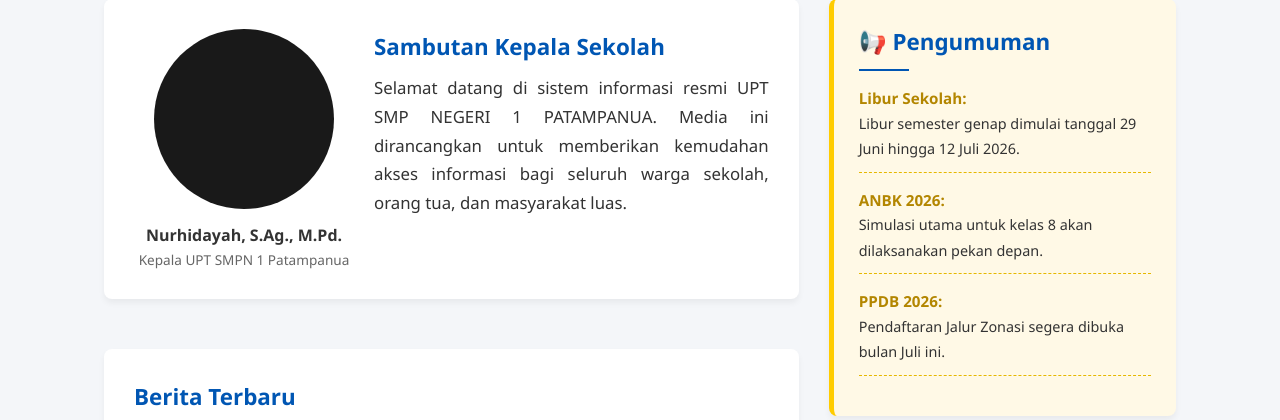
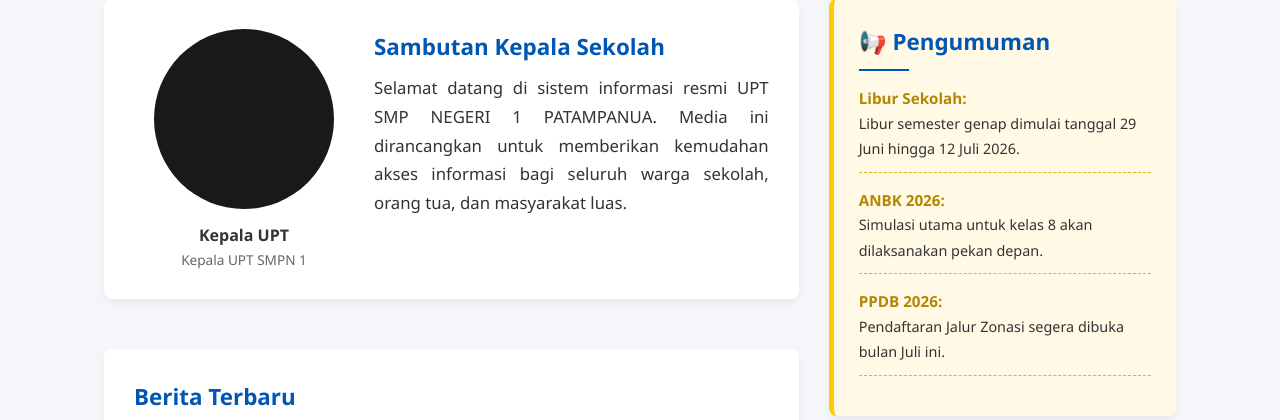
Before and after one commit to smpn1patampanua/smpn1patampanua, a Flask app: page / in a window 1280 px wide. Shown: the part 584-1004 px from the top of the page. Run offline with Flask 3, Linux system fonts and the light colour scheme; data comes from the database, SQL or seed files in the repository.

Commit message:
Add files via upload

```diff
--- a/templates/index.html
+++ b/templates/index.html
@@ -84,8 +84,8 @@
                     <div style="flex-shrink: 0; width: 220px; text-align: center; display: flex; flex-direction: column; align-items: center;">
                         <img src="{{ url_for('static', filename='kepsek.png') }}" alt="Foto Kepala Sekolah" style="width: 180px; height: 180px; border-radius: 50%; object-fit: cover; display: block; margin: 0 auto;">
                         <p style="margin: 15px 0 0 0; font-weight: bold; color: #333; font-size: 1rem; line-height: 1.4; text-align: center; width: 100%;">
-                            Nurhidayah, S.Ag., M.Pd.<br>
-                            <span style="font-size: 0.85rem; color: #666; font-weight: normal; display: block; margin-top: 4px;">Kepala UPT SMPN 1 Patampanua</span>
+                            Kepala UPT<br>
+                            <span style="font-size: 0.85rem; color: #666; font-weight: normal; display: block; margin-top: 4px;">Kepala UPT SMPN 1 </span>
                         </p>
                     </div>
 
```
